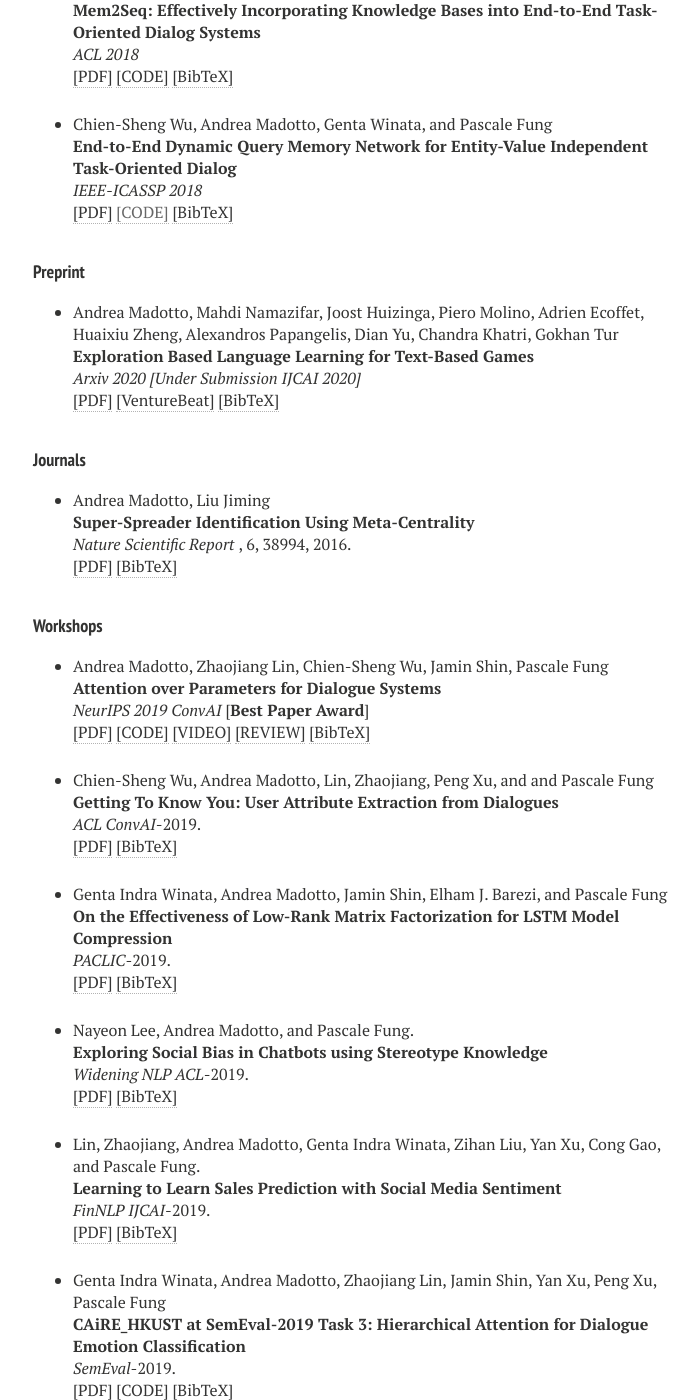
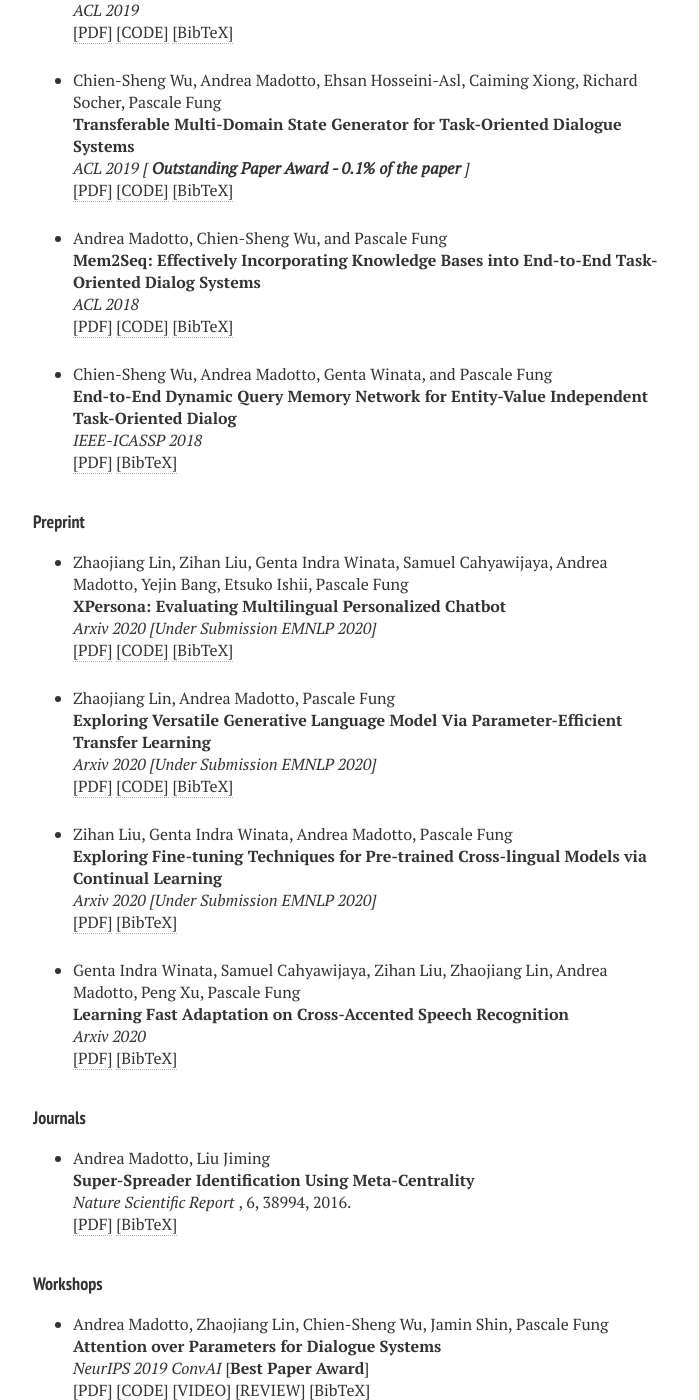
Before and after one commit to andreamad8/OLDWEBSITE, a Jekyll site: the page built from publications.md, in a window 1280 px wide and 1400 px high, scrolled down 1368 px. Shown: the whole window, without its empty margins (287-986 px from the left). Built offline with Jekyll 4.4.1, drawn with Linux system fonts in a browser that asks for light colours; nearby versions of some CDN libraries; some of the changed text lies outside the part shown.

Commit message:
updating website

```diff
--- a/_layouts/publications.html
+++ b/_layouts/publications.html
@@ -111,6 +111,50 @@
 </div>
 </li>
 
+<li ><p>
+    Andrea Madotto, Mahdi Namazifar, Joost Huizinga, Piero Molino, Adrien Ecoffet, Huaixiu Zheng, Alexandros Papangelis, Dian Yu, Chandra Khatri, Gokhan Tur<br><b>Exploration Based Language Learning for Text-Based Games</b><br>
+    <i>IJCAI 2020</i>
+    <br />
+    <a href="https://arxiv.org/pdf/2001.08868.pdf" target="_blank">[PDF]</a>
+    <!-- <a href="https://github.com/uber-research/PPLM"  target="_blank">[CODE]</a>
+    <a href="https://transformer.huggingface.co/model/pplm"  target="_blank">[DEMO]</a> -->
+    <a href="https://venturebeat.com/2020/01/27/ubers-ai-plays-text-based-video-games-with-human-life-self-sufficiency/"  target="_blank">[VentureBeat]</a>
+    <a href="javascript:toggleBibtex('madotto2020exploration')">[BibTeX]</a>
+    </p>
+    <div id="bib_madotto2020exploration" class="bibtex noshow">
+    <pre>
+    @article{madotto2020exploration,
+        title={Exploration Based Language Learning for Text-Based Games},
+        author={Madotto, Andrea and Namazifar, Mahdi and Huizinga, Joost and Molino, Piero and Ecoffet, Adrien and Zheng, Huaixiu and Papangelis, Alexandros and Yu, Dian and Khatri, Chandra and Tur, Gokhan},
+        journal={arXiv preprint arXiv:2001.08868},
+        year={2020}
+        }
+    </pre>
+    </div>
+    </li>
+
+<li><p>
+    Chien-Sheng Wu, Andrea Madotto, Lin, Zhaojiang, Peng Xu, and  and Pascale Fung
+    <br>
+    <b>Getting To Know You: User Attribute Extraction from Dialogues</b><br>
+    <i>LREC 2020</i>.
+    <br />
+    <a href="https://arxiv.org/abs/1908.09982" target="_blank">[PDF]</a>
+    <!-- <a href="https://github.com/HLTCHKUST/dialogue-emotion"  target="_blank">[CODE]</a> -->
+    <a href="javascript:toggleBibtex('winata2019effectiveness')">[BibTeX]</a>
+    </p>
+    <div id="bib_winata2019effectiveness" class="bibtex noshow">
+    <pre>
+    @article{wu2019getting,
+    title={Getting To Know You: User Attribute Extraction from Dialogues},
+    author={Wu, Chien-Sheng and Madotto, Andrea and Lin, Zhaojiang and Xu, Peng and Fung, Pascale},
+    journal={arXiv preprint arXiv:1908.04621},
+    year={2019}
+    }
+    </pre>
+    </div>
+    </li>
+
 
 <li><p>
 Jamin Shin, Peng Xu, Andrea Madotto, Pascale Fung
@@ -118,7 +162,7 @@
 <b>HappyBot: Generating Empathetic Dialogue Responses by Improving User Experience Look-ahead</b><br>
 <i>IEEE-ICASSP 2020</i>.
 <br />
-<a href="https://arxiv.org/pdf/1906.08487.pdf" target="_blank">[PDF]</a>
+<a href="https://ieeexplore.ieee.org/stamp/stamp.jsp?arnumber=9054379" target="_blank">[PDF]</a>
 <!-- <a href="https://github.com/HLTCHKUST/dialogue-emotion"  target="_blank">[CODE]</a> -->
 <a href="javascript:toggleBibtex('shin2019happybot')">[BibTeX]</a>
 </p>
@@ -305,7 +349,7 @@
 
 <br />
 <a href="http://mirlab.org/conference_papers/International_Conference/ICASSP%202018/pdfs/0006154.pdf" target="_blank">[PDF]</a>
-<a href="" target="_blank">[CODE]</a>
+<!-- <a href="" target="_blank">[CODE]</a> -->
 <a href="javascript:toggleBibtex('wu2018end')">[BibTeX]</a>
 </p>
 <div id="bib_wu2018end" class="bibtex noshow">
@@ -329,27 +373,89 @@
 
 <h4 style="margin-bottom:0px;padding-top:10px;">Preprint</h4>
 
-<!-- Generated from JabRef by PubList by Truong Nghiem at 10:08 on 2017.01.16. -->
+
 <ul class="biblist">
 
 <li ><p>
-Andrea Madotto, Mahdi Namazifar, Joost Huizinga, Piero Molino, Adrien Ecoffet, Huaixiu Zheng, Alexandros Papangelis, Dian Yu, Chandra Khatri, Gokhan Tur<br><b>Exploration Based Language Learning for Text-Based Games</b><br>
-<i>Arxiv 2020 [Under Submission IJCAI 2020]</i>
+Zhaojiang Lin, Zihan Liu, Genta Indra Winata, Samuel Cahyawijaya, Andrea Madotto, Yejin Bang, Etsuko Ishii, Pascale Fung<br><b>XPersona: Evaluating Multilingual Personalized Chatbot</b><br>
+<i>Arxiv 2020 [Under Submission EMNLP 2020]</i>
 <br />
-<a href="https://arxiv.org/pdf/2001.08868.pdf" target="_blank">[PDF]</a>
-<a href="https://venturebeat.com/2020/01/27/ubers-ai-plays-text-based-video-games-with-human-life-self-sufficiency/"  target="_blank">[VentureBeat]</a>
-<a href="javascript:toggleBibtex('madotto2020exploration')">[BibTeX]</a>
+<a href="https://arxiv.org/pdf/2003.07568.pdf" target="_blank">[PDF]</a>
+<a href="https://github.com/HLTCHKUST/Xpersona"  target="_blank">[CODE]</a>
+<!-- <a href="https://venturebeat.com/2020/01/27/ubers-ai-plays-text-based-video-games-with-human-life-self-sufficiency/"  target="_blank">[VentureBeat]</a> -->
+<a href="javascript:toggleBibtex('lin2020xpersona')">[BibTeX]</a>
 </p>
-<div id="bib_madotto2020exploration" class="bibtex noshow">
+<div id="bib_lin2020xpersona" class="bibtex noshow">
 <pre>
-@article{madotto2020exploration,
-    title={Exploration Based Language Learning for Text-Based Games},
-    author={Madotto, Andrea and Namazifar, Mahdi and Huizinga, Joost and Molino, Piero and Ecoffet, Adrien and Zheng, Huaixiu and Papangelis, Alexandros and Yu, Dian and Khatri, Chandra and Tur, Gokhan},
-    journal={arXiv preprint arXiv:2001.08868},
-    year={2020}
-    }
+    @article{lin2020xpersona,
+        title={XPersona: Evaluating Multilingual Personalized Chatbot},
+        author={Lin, Zhaojiang and Liu, Zihan and Winata, Genta Indra and Cahyawijaya, Samuel and Madotto, Andrea and Bang, Yejin and Ishii, Etsuko and Fung, Pascale},
+        journal={arXiv preprint arXiv:2003.07568},
+        year={2020}
+      }
 </pre>
 </div>
+
+<li ><p>
+    Zhaojiang Lin, Andrea Madotto, Pascale Fung<br><b>Exploring Versatile Generative Language Model Via Parameter-Efficient Transfer Learning</b><br>
+    <i>Arxiv 2020 [Under Submission EMNLP 2020]</i>
+    <br />
+    <a href="https://arxiv.org/pdf/2004.03829" target="_blank">[PDF]</a>
+    <a href="https://github.com/zlinao/VGLM"  target="_blank">[CODE]</a>
+    <a href="javascript:toggleBibtex('lin2020exploring')">[BibTeX]</a>
+    </p>
+    <div id="bib_lin2020exploring" class="bibtex noshow">
+    <pre>
+        @article{lin2020exploring,
+            title={Exploring Versatile Generative Language Model Via Parameter-Efficient Transfer Learning},
+            author={Lin, Zhaojiang and Madotto, Andrea and Fung, Pascale},
+            journal={arXiv preprint arXiv:2004.03829},
+            year={2020}
+          }
+    </pre>
+    </div>
+
+
+
+<li ><p>
+    Zihan Liu, Genta Indra Winata, Andrea Madotto, Pascale Fung<br><b>Exploring Fine-tuning Techniques for Pre-trained Cross-lingual Models via Continual Learning</b><br>
+    <i>Arxiv 2020 [Under Submission EMNLP 2020]</i>
+    <br />
+    <a href="https://arxiv.org/pdf/2004.14218" target="_blank">[PDF]</a>
+    <!-- <a href="https://github.com/zlinao/VGLM"  target="_blank">[CODE]</a> -->
+    <a href="javascript:toggleBibtex('liu2020exploring')">[BibTeX]</a>
+    </p>
+    <div id="bib_liu2020exploring" class="bibtex noshow">
+    <pre>
+        @article{liu2020exploring,
+            title={Exploring Fine-tuning Techniques for Pre-trained Cross-lingual Models via Continual Learning},
+            author={Liu, Zihan and Winata, Genta Indra and Madotto, Andrea and Fung, Pascale},
+            journal={arXiv preprint arXiv:2004.14218},
+            year={2020}
+          }
+    </pre>
+    </div>
+
+
+
+<li ><p>
+    Genta Indra Winata, Samuel Cahyawijaya, Zihan Liu, Zhaojiang Lin, Andrea Madotto, Peng Xu, Pascale Fung<br><b>Learning Fast Adaptation on Cross-Accented Speech Recognition</b><br>
+    <i>Arxiv 2020</i>
+    <br />
+    <a href="https://arxiv.org/pdf/2003.01901" target="_blank">[PDF]</a>
+    <!-- <a href="https://github.com/zlinao/VGLM"  target="_blank">[CODE]</a> -->
+    <a href="javascript:toggleBibtex('winata2020learning')">[BibTeX]</a>
+    </p>
+    <div id="bib_winata2020learning" class="bibtex noshow">
+    <pre>
+        @article{winata2020learning,
+            title={Learning fast adaptation on cross-accented speech recognition},
+            author={Winata, Genta Indra and Cahyawijaya, Samuel and Liu, Zihan and Lin, Zhaojiang and Madotto, Andrea and Xu, Peng and Fung, Pascale},
+            journal={arXiv preprint arXiv:2003.01901},
+            year={2020}
+          }
+    </pre>
+    </div>
 
 </ul>
 
@@ -358,7 +464,7 @@
 
 <h4 style="margin-bottom:0px;padding-top:10px;">Journals</h4>
 
-<!-- Generated from JabRef by PubList by Truong Nghiem at 10:08 on 2017.01.16. -->
+
 <ul class="biblist">
 <!-- Item: NATURE -->
 <li ><p>
@@ -389,7 +495,7 @@
 
 <h4 style="margin-bottom:0px;padding-top:10px;">Workshops</h4>
 
-<!-- Generated from JabRef by PubList by Truong Nghiem at 10:08 on 2017.01.16. -->
+
 <ul class="biblist">
 
 <li ><p>
@@ -416,27 +522,7 @@
 
 
 
-<li><p>
-Chien-Sheng Wu, Andrea Madotto, Lin, Zhaojiang, Peng Xu, and  and Pascale Fung
-<br>
-<b>Getting To Know You: User Attribute Extraction from Dialogues</b><br>
-<i>ACL ConvAI</i>-2019.
-<br />
-<a href="https://arxiv.org/abs/1908.09982" target="_blank">[PDF]</a>
-<!-- <a href="https://github.com/HLTCHKUST/dialogue-emotion"  target="_blank">[CODE]</a> -->
-<a href="javascript:toggleBibtex('winata2019effectiveness')">[BibTeX]</a>
-</p>
-<div id="bib_winata2019effectiveness" class="bibtex noshow">
-<pre>
-@article{wu2019getting,
-title={Getting To Know You: User Attribute Extraction from Dialogues},
-author={Wu, Chien-Sheng and Madotto, Andrea and Lin, Zhaojiang and Xu, Peng and Fung, Pascale},
-journal={arXiv preprint arXiv:1908.04621},
-year={2019}
-}
-</pre>
-</div>
-</li>
+
 
 
 <li><p>
```
Also changed, not shown: index.md (+2 -0 lines), Gemfile.lock, 4 other files.
